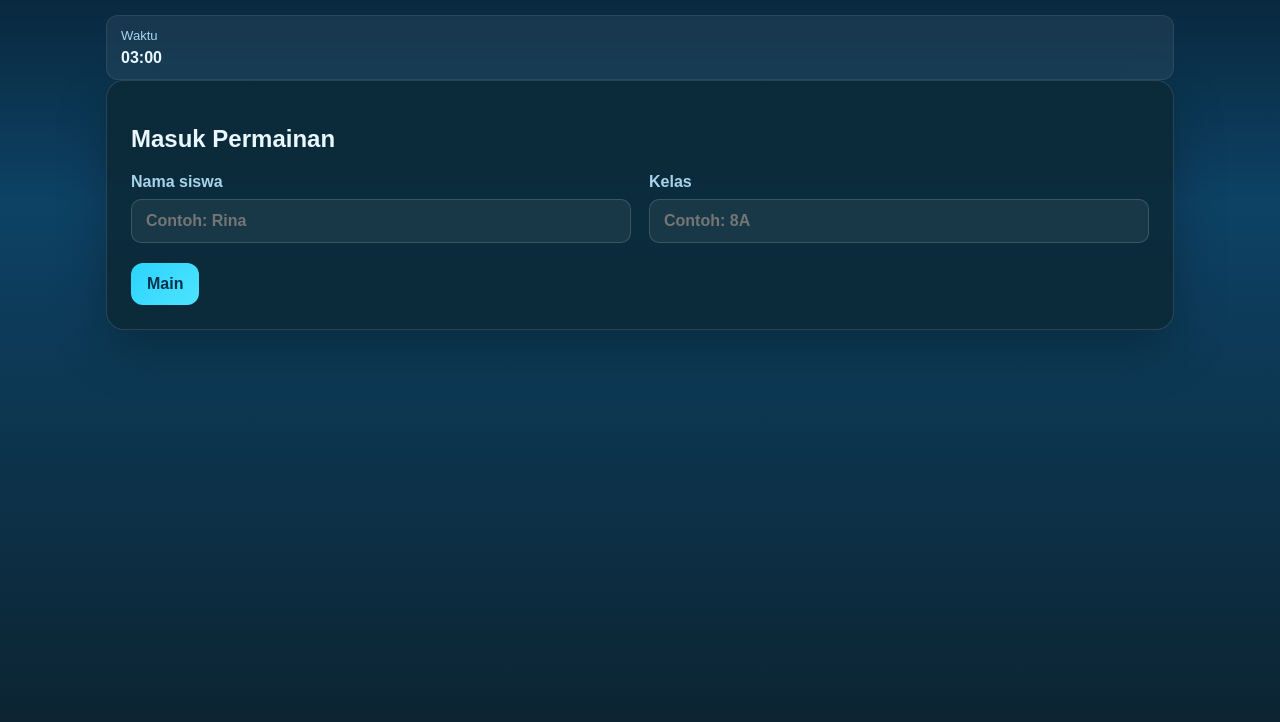
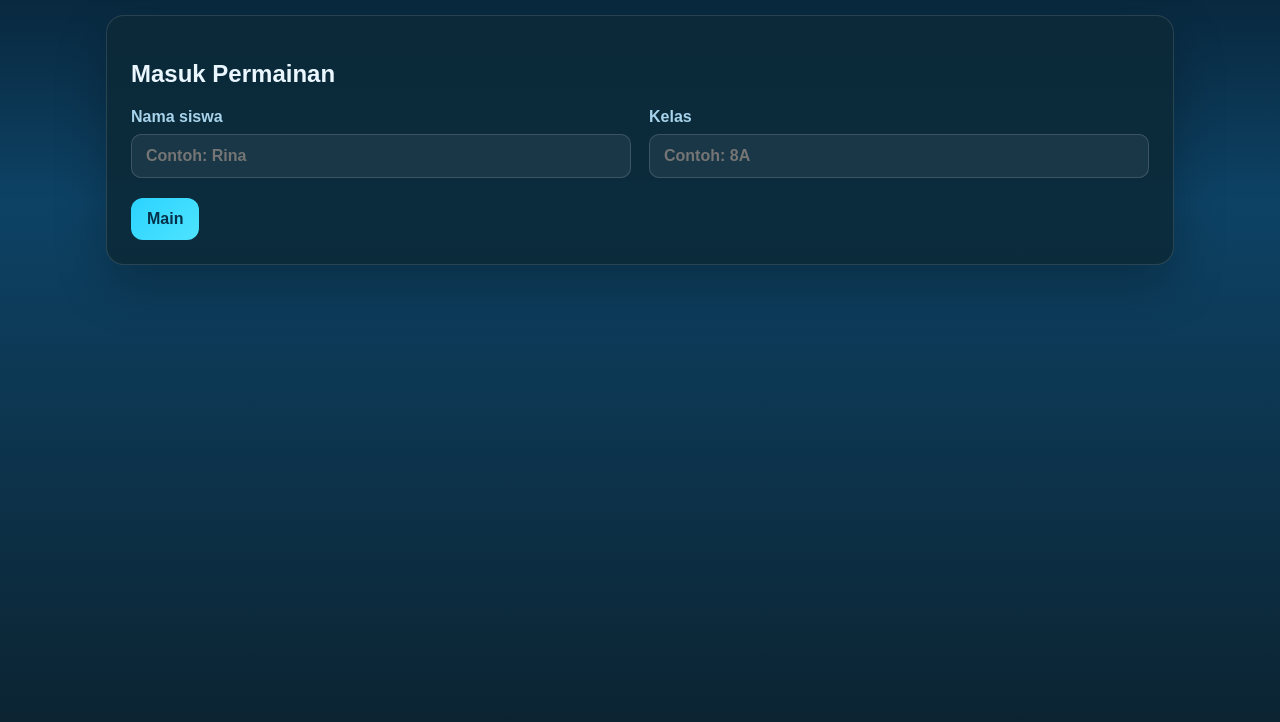
Before and after one commit to Zaqi-star/fishing-quiz-adventure, a website: page public/index.html in a window 1280 px wide. Shown: the part 78-800 px from the top of the page. Drawn offline with nearby package versions, Linux system fonts and the light colour scheme; no server answers.

Commit message:
Remove stat box from index.html
Removed the stat box displaying time from the HTML.

```diff
--- a/public/index.html
+++ b/public/index.html
@@ -15,10 +15,7 @@
         </div>
         <button id="adminBtn" class="ghost-btn">Admin</button>
       </header>
-    <div class="stat-box">
-      <span>Waktu</span>
-      <strong id="hudTime">01:00</strong>
-    </div>
+
       <main>
         <section id="loginScreen" class="panel active">
           <h2>Masuk Permainan</h2>
```
